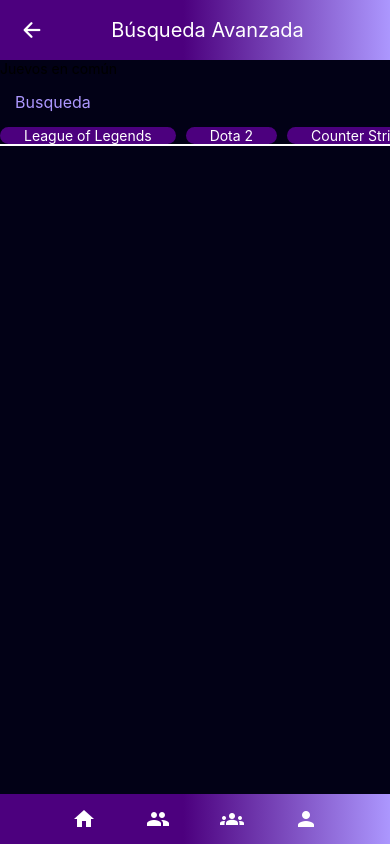
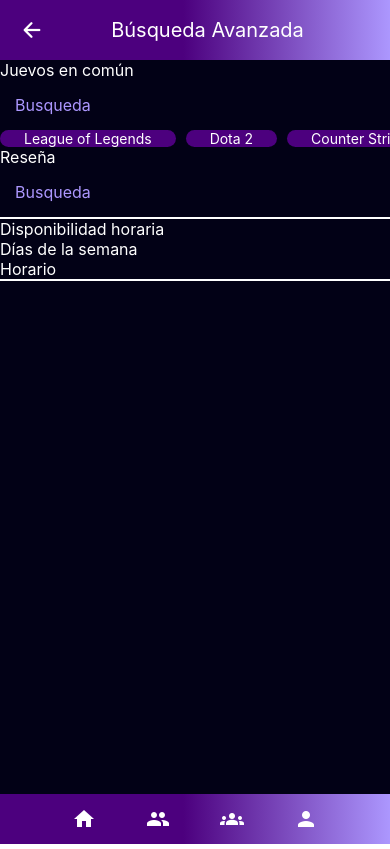
Before and after one commit to Siuss/gamerly-frontend, a React Native app: screen /busquedaAvanzada in a window 390 px wide. Built offline with nearby package versions, Linux system fonts and the light colour scheme.

Commit message:
Se completan divisores y descripciones de búsqueda avanzada.

```diff
--- a/src/componentes/vistas/BusquedaAvanzada.jsx
+++ b/src/componentes/vistas/BusquedaAvanzada.jsx
@@ -1,10 +1,13 @@
 import React, {useState} from 'react';
-import { StyleSheet, View, Text } from "react-native";
+import { StyleSheet, View, Text, Title } from "react-native";
+
+import { Parrafo } from "../atomos/parrafo/Parrafo";
+import BarraBusqueda from "../atomos/barraBusqueda/BarraBusqueda";
+import { Divisor } from "../atomos/divisor/Divisor";
+
+import { ListaDePildoras } from "../bloques/ListaDePildoras";
 
 import { Color } from "../../estilos/colores";
-import { Divisor } from "../atomos/divisor/Divisor";
-import BarraBusqueda from "../atomos/barraBusqueda/BarraBusqueda";
-import { ListaDePildoras } from "../bloques/ListaDePildoras";
 
 const juegos = [
   {
@@ -23,6 +26,30 @@ const juegos = [
     id: 4,
     name: "World of Warcraft",
   },
+  {
+    id: 5,
+    name: "Valorant"
+  },
+  {
+    id: 6,
+    name: "Rocket League"
+  },
+  {
+    id: 7,
+    name: "Fortnite"
+  },
+  {
+    id: 8,
+    name: "Apex Legends"
+  },
+  {
+    id: 9,
+    name: "PUBG"
+  },
+  {
+    id: 10,
+    name: "Hearthstone"
+  },
 ];
 
 export const BusquedaAvanzada = () => {
@@ -30,10 +57,20 @@ export const BusquedaAvanzada = () => {
 
   return (
     <View style={styles.container}>
-      <Text>Juevos en común</Text>
+      <Parrafo variante="blancoM">Juevos en común</Parrafo>
       <BarraBusqueda text={searchText} onChangeText={onChangeSearchText}/>
       <ListaDePildoras items={juegos}/>
+      <Parrafo variante="blancoM">Reseña</Parrafo>
+      {/* TODO: Barra de RESEÑA */}
+      <BarraBusqueda text={searchText} onChangeText={onChangeSearchText}/>
       <Divisor />
+      <Parrafo variante="blancoM">Disponibilidad horaria</Parrafo>
+      <Parrafo variante="blancoM">Días de la semana</Parrafo>
+      {/* TODO: Selector de DIAS */}
+      <Parrafo variante="blancoM">Horario</Parrafo>
+      {/* TODO: Selector de HORARIOS */}
+      <Divisor />
+      {/* TODO: Botonera */}
     </View>
   );
 };
@@ -42,6 +79,8 @@ const styles = StyleSheet.create({
   container: {
     backgroundColor: Color.neutro,
     width: "100%",
-    height: "100%"
+    height: "100%",
+
+
   },
 });
```
